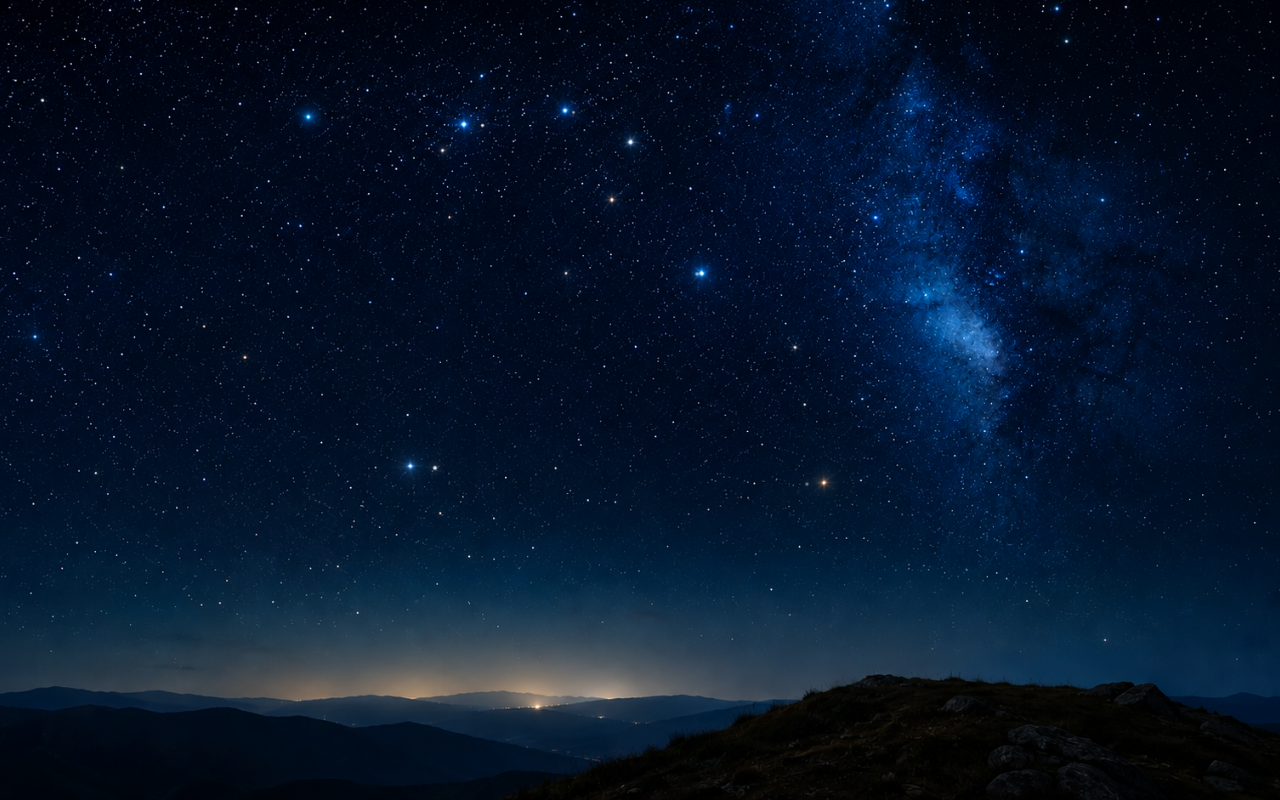
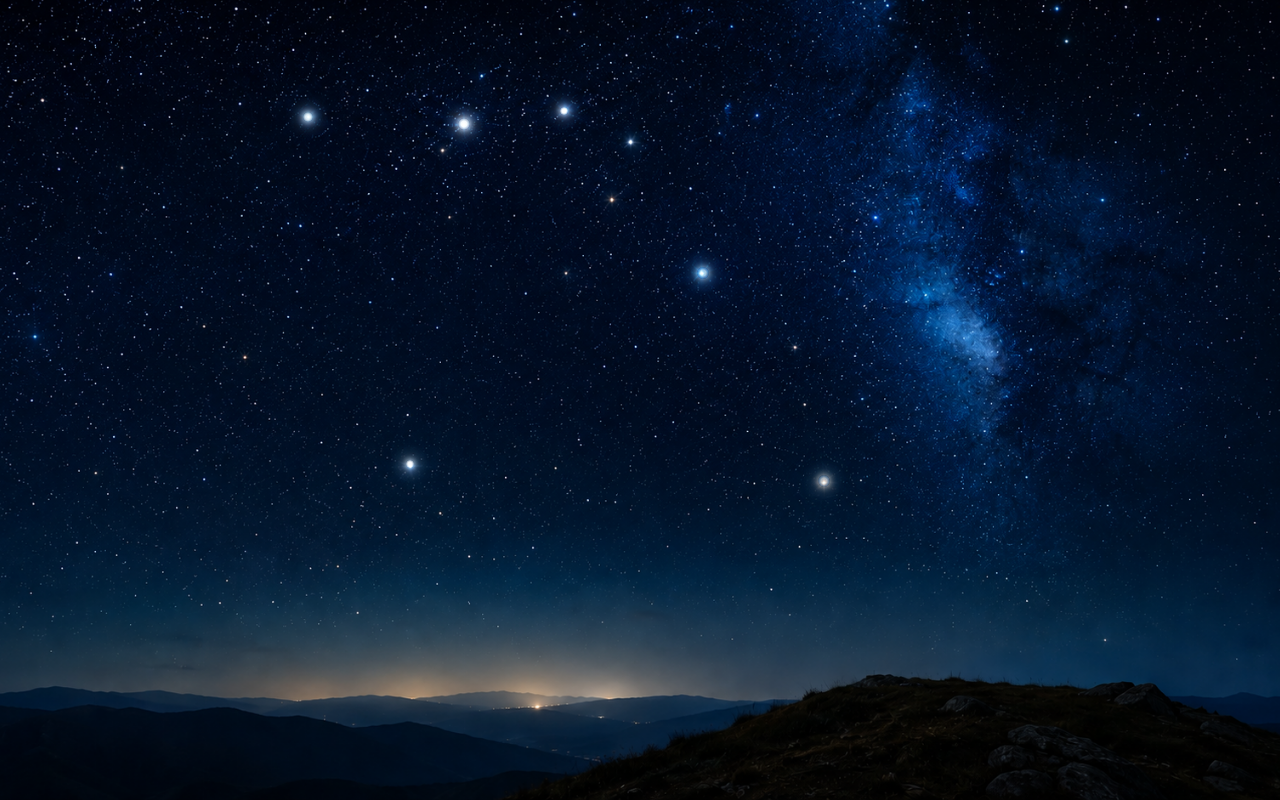
Before and after one commit to EusocialLab/firstproject, a Next.js app: page / in a window 1280 px wide. Built offline with nearby package versions, Linux system fonts and the light colour scheme.

Commit message:
Refactor legacy sky into reusable components

```diff
--- a/src/app/page.tsx
+++ b/src/app/page.tsx
@@ -1,61 +1,38 @@
-type Star = {
-  top: string;
-  left: string;
-  size: number;
-  delay: string;
-  duration: string;
-};
+'use client';
 
-const twinkleStars: Star[] = [
-  { top: '14.56%', left: '26.67%', size: 3, delay: '0s', duration: '3.2s' },
-  { top: '15.52%', left: '37.56%', size: 3, delay: '0.5s', duration: '3.6s' },
-  { top: '13.82%', left: '44.68%', size: 3, delay: '1s', duration: '3.1s' },
-  { top: '34.01%', left: '54.31%', size: 4, delay: '1.4s', duration: '3.8s' },
-  { top: '58.24%', left: '33.79%', size: 4, delay: '0.8s', duration: '3.4s' },
-  { top: '60.26%', left: '62.92%', size: 4, delay: '1.8s', duration: '3.7s' }
-];
+import { useMemo, type ReactNode } from 'react';
+import { legacyCopyPoint, imageSize } from '../constants/stars';
+import type { LegacyStar } from '../types/star';
+import { useStarField, mapImagePointToContainer } from '../hooks/useStarField';
+import { StarField } from '../components/stars/StarField';
+import { LegacyCopy } from '../components/legacy/LegacyCopy';
+import '../components/legacy/LegacyCopy.css';
 
-export default function HomePage(): JSX.Element {
+export default function HomePage(): ReactNode {
+  const { containerSize } = useStarField();
+
+  const legacyCopyPosition = useMemo(() => {
+    if (containerSize.width === 0 || containerSize.height === 0) {
+      return { left: 0, top: 0 };
+    }
+
+    return mapImagePointToContainer(
+      legacyCopyPoint.x,
+      legacyCopyPoint.y,
+      imageSize,
+      containerSize
+    );
+  }, [containerSize]);
+
+  const handleStarClick = (star: LegacyStar) => {
+    // TODO: Handle star click (e.g., show story modal, trigger Google auth)
+    console.log('Clicked star:', star.id);
+  };
+
   return (
-    <main
-      style={{
-        minHeight: '100vh',
-        width: '100%',
-        margin: 0,
-        padding: 0,
-        position: 'relative',
-        overflow: 'hidden',
-        backgroundImage: "url('/legacy-sky.png')",
-        backgroundSize: 'cover',
-        backgroundPosition: 'center',
-        backgroundRepeat: 'no-repeat'
-      }}
-    >
-      <style>{`
-        @keyframes twinkle {
-          0%, 100% { opacity: 1; transform: scale(1); }
-          50% { opacity: 0.3; transform: scale(0.75); }
-        }
-      `}</style>
-
-      {twinkleStars.map((star, index) => (
-        <span
-          key={index}
-          style={{
-            position: 'absolute',
-            top: star.top,
-            left: star.left,
-            width: `${star.size}px`,
-            height: `${star.size}px`,
-            borderRadius: '50%',
-            background: 'rgba(255, 255, 255, 0.95)',
-            boxShadow: '0 0 10px rgba(255, 255, 255, 0.8)',
-            animation: `twinkle ${star.duration} ease-in-out infinite`,
-            animationDelay: star.delay,
-            pointerEvents: 'none'
-          }}
-        />
-      ))}
+    <main style={{ minHeight: '100vh', width: '100%', margin: 0, padding: 0 }}>
+      <StarField onStarClick={handleStarClick} />
+      <LegacyCopy position={legacyCopyPosition} />
     </main>
   );
 }
--- /dev/null
+++ b/src/components/legacy/LegacyCopy.css
@@ -0,0 +1,27 @@
+.legacy-copy {
+  position: absolute;
+  display: flex;
+  flex-direction: column;
+  gap: 10px;
+  z-index: 2;
+  text-align: right;
+  pointer-events: none;
+  transform: translate(-100%, -100%);
+}
+
+.legacy-copy__line--small {
+  font-size: 14px;
+  font-weight: 300;
+  letter-spacing: 0.2em;
+  color: rgba(247, 242, 217, 0.85);
+  margin: 0;
+}
+
+.legacy-copy__line--large {
+  font-size: 25px;
+  font-weight: 320;
+  letter-spacing: 0.1em;
+  color: rgba(247, 242, 217, 0.88);
+  margin: 0;
+  line-height: 0.95;
+}
--- /dev/null
+++ b/src/components/legacy/LegacyCopy.tsx
@@ -0,0 +1,18 @@
+import type { ReactNode } from 'react';
+import type { Position } from '../../types/star';
+
+interface LegacyCopyProps {
+  position: Position;
+}
+
+export function LegacyCopy({ position }: LegacyCopyProps): ReactNode {
+  return (
+    <div
+      className="legacy-copy"
+      style={{ left: position.left, top: position.top }}
+    >
+      <p className="legacy-copy__line--small">EVERY LIFE LEAVES A LIGHT.</p>
+      <p className="legacy-copy__line--large">Preserve yours.</p>
+    </div>
+  );
+}
--- /dev/null
+++ b/src/components/stars/Star.tsx
@@ -0,0 +1,50 @@
+import type { ReactNode } from 'react';
+import type { LegacyStar, Position } from '../../types/star';
+
+interface StarProps {
+  star: LegacyStar;
+  mapped: Position;
+  onMouseEnter: () => void;
+  onMouseLeave: () => void;
+  onFocus: () => void;
+  onBlur: () => void;
+  onClick?: () => void;
+}
+
+export function Star({
+  star,
+  mapped,
+  onMouseEnter,
+  onMouseLeave,
+  onFocus,
+  onBlur,
+  onClick
+}: StarProps): ReactNode {
+  return (
+    <button
+      key={star.id}
+      type="button"
+      aria-label={star.label}
+      className="star-button"
+      onMouseEnter={onMouseEnter}
+      onMouseLeave={onMouseLeave}
+      onFocus={onFocus}
+      onBlur={onBlur}
+      onClick={onClick}
+      style={{
+        left: mapped.left,
+        top: mapped.top
+      }}
+    >
+      <span
+        className="star-inner"
+        style={{
+          width: `${star.size * 4}px`,
+          height: `${star.size * 4}px`,
+          animationDuration: star.duration,
+          animationDelay: star.delay
+        }}
+      />
+    </button>
+  );
+}
--- /dev/null
+++ b/src/components/stars/StarField.css
@@ -0,0 +1,86 @@
+@keyframes twinkle {
+  0%, 100% {
+    opacity: 0.65;
+    filter: brightness(1);
+  }
+
+  50% {
+    opacity: 1;
+    filter: brightness(1.8);
+  }
+}
+
+.star-field {
+  position: relative;
+  width: 100%;
+  height: 100vh;
+  margin: 0;
+  padding: 0;
+  overflow: hidden;
+  background-image: url('/legacy-sky.png');
+  background-size: cover;
+  background-position: center;
+  background-repeat: no-repeat;
+}
+
+.star-button {
+  position: absolute;
+  border: none;
+  background: none;
+  padding: 0;
+  margin: 0;
+  cursor: pointer;
+  outline: none;
+  transform: translate(-50%, -50%);
+  width: 32px;
+  height: 32px;
+  display: inline-flex;
+  align-items: center;
+  justify-content: center;
+  z-index: 2;
+}
+
+.star-button:hover,
+.star-button:focus-visible {
+  transform: translate(-50%, -50%) scale(1.18);
+}
+
+.star-inner {
+  position: absolute;
+  left: 50%;
+  top: 50%;
+  transform: translate(-50%, -50%);
+  border-radius: 50%;
+  background: radial-gradient(
+    circle,
+    rgba(255, 255, 255, 1) 0%,
+    rgba(230, 245, 255, 1) 35%,
+    rgba(160, 210, 255, 0.75) 55%,
+    rgba(120, 180, 255, 0) 100%
+  );
+  box-shadow:
+    0 0 6px rgba(255, 255, 255, 1),
+    0 0 16px rgba(170, 220, 255, 0.95),
+    0 0 34px rgba(90, 170, 255, 0.55);
+  animation-name: twinkle;
+  animation-timing-function: ease-in-out;
+  animation-iteration-count: infinite;
+}
+
+.star-button:hover .star-inner,
+.star-button:focus-visible .star-inner {
+  animation-play-state: paused;
+}
+
+.tooltip {
+  position: absolute;
+  transform: translateX(-50%);
+  padding: 8px 12px;
+  border-radius: 999px;
+  background: rgba(27, 27, 39, 0.96);
+  color: #fff;
+  font-size: 0.8rem;
+  white-space: nowrap;
+  pointer-events: none;
+  z-index: 10;
+}
--- /dev/null
+++ b/src/components/stars/StarField.tsx
@@ -0,0 +1,71 @@
+'use client';
+
+import { useMemo, type ReactNode } from 'react';
+import { legacyStars, imageSize } from '../../constants/stars';
+import type { LegacyStar } from '../../types/star';
+import { useStarField, mapImagePointToContainer } from '../../hooks/useStarField';
+import { Star } from './Star';
+import { StarTooltip } from './StarTooltip';
+import './StarField.css';
+
+interface StarFieldProps {
+  onStarClick?: (star: LegacyStar) => void;
+}
+
+export function StarField({ onStarClick }: StarFieldProps): ReactNode {
+  const { containerRef, containerSize, hoveredStarId, setHoveredStarId } = useStarField();
+
+  const hoveredStar = useMemo(
+    () => legacyStars.find((star) => star.id === hoveredStarId) ?? null,
+    [hoveredStarId]
+  );
+
+  const tooltipPosition = useMemo(() => {
+    if (!hoveredStar || containerSize.width === 0 || containerSize.height === 0) {
+      return { left: 0, top: 0 };
+    }
+
+    const mapped = mapImagePointToContainer(
+      hoveredStar.x,
+      hoveredStar.y,
+      imageSize,
+      containerSize
+    );
+
+    return {
+      left: mapped.left,
+      top: mapped.top - 36
+    };
+  }, [hoveredStar, containerSize]);
+
+  return (
+    <div
+      ref={containerRef}
+      className="star-field"
+    >
+      {legacyStars.map((star) => {
+        const mapped = mapImagePointToContainer(star.x, star.y, imageSize, containerSize);
+
+        return (
+          <Star
+            key={star.id}
+            star={star}
+            mapped={mapped}
+            onMouseEnter={() => setHoveredStarId(star.id)}
+            onMouseLeave={() => setHoveredStarId(null)}
+            onFocus={() => setHoveredStarId(star.id)}
+            onBlur={() => setHoveredStarId(null)}
+            onClick={() => onStarClick?.(star)}
+          />
+        );
+      })}
+
+      {hoveredStar ? (
+        <StarTooltip
+          position={tooltipPosition}
+          content={hoveredStar.description ?? hoveredStar.label}
+        />
+      ) : null}
+    </div>
+  );
+}
--- /dev/null
+++ b/src/components/stars/StarTooltip.tsx
@@ -0,0 +1,18 @@
+import type { ReactNode } from 'react';
+import type { Position } from '../../types/star';
+
+interface StarTooltipProps {
+  position: Position;
+  content: string;
+}
+
+export function StarTooltip({ position, content }: StarTooltipProps): ReactNode {
+  return (
+    <div
+      className="tooltip"
+      style={{ left: position.left, top: position.top }}
+    >
+      {content}
+    </div>
+  );
+}
--- /dev/null
+++ b/src/constants/stars.ts
@@ -0,0 +1,71 @@
+import type { LegacyStar, Size } from '../types/star';
+
+export const imageSize: Size = {
+  width: 1920,
+  height: 1080
+};
+
+export const legacyCopyPoint = { x: 1600, y: 900 };
+
+export const legacyStars: LegacyStar[] = [
+  {
+    id: 'star-1',
+    x: 512,
+    y: 158,
+    size: 2.5,
+    label: 'Aurora Legacy',
+    description: 'A quiet star near the horizon.',
+    delay: '0s',
+    duration: '3.2s'
+  },
+  {
+    id: 'star-2',
+    x: 722,
+    y: 168,
+    size: 3,
+    label: 'Memory Flame',
+    description: 'A flicker of a hidden story.',
+    delay: '0.5s',
+    duration: '3.6s'
+  },
+  {
+    id: 'star-3',
+    x: 858,
+    y: 150,
+    size: 2,
+    label: 'Glowing Remembrance',
+    description: 'A gentle pulse in the night.',
+    delay: '1s',
+    duration: '3.1s'
+  },
+  {
+    id: 'star-4',
+    x: 1045,
+    y: 369,
+    size: 3,
+    label: 'Legacy Spark',
+    description: 'A warm point in the galactic field.',
+    delay: '1.4s',
+    duration: '3.8s'
+  },
+  {
+    id: 'star-5',
+    x: 650,
+    y: 627,
+    size: 2,
+    label: 'Reflected Wisdom',
+    description: 'A star that holds a quiet lesson.',
+    delay: '0.8s',
+    duration: '3.4s'
+  },
+  {
+    id: 'star-6',
+    x: 1208,
+    y: 650,
+    size: 3,
+    label: 'Legacy Beacon',
+    description: 'A guiding light across the canvas.',
+    delay: '1.8s',
+    duration: '3.7s'
+  }
+];
--- /dev/null
+++ b/src/hooks/useStarField.ts
@@ -0,0 +1,60 @@
+'use client';
+
+import { useEffect, useMemo, useRef, useState } from 'react';
+import type { Position, Size } from '../types/star';
+
+export function mapImagePointToContainer(
+  x: number,
+  y: number,
+  imageSize: Size,
+  containerSize: Size
+): Position {
+  const scale = Math.max(
+    containerSize.width / imageSize.width,
+    containerSize.height / imageSize.height
+  );
+
+  const displayedWidth = imageSize.width * scale;
+  const displayedHeight = imageSize.height * scale;
+
+  const offsetX = (containerSize.width - displayedWidth) / 2;
+  const offsetY = (containerSize.height - displayedHeight) / 2;
+
+  return {
+    left: x * scale + offsetX,
+    top: y * scale + offsetY
+  };
+}
+
+export function useStarField() {
+  const containerRef = useRef<HTMLDivElement | null>(null);
+  const [containerSize, setContainerSize] = useState<Size>({ width: 0, height: 0 });
+  const [hoveredStarId, setHoveredStarId] = useState<string | null>(null);
+
+  useEffect(() => {
+    if (!containerRef.current) {
+      return;
+    }
+
+    const updateSize = () => {
+      const bounds = containerRef.current?.getBoundingClientRect();
+      if (bounds) {
+        setContainerSize({ width: bounds.width, height: bounds.height });
+      }
+    };
+
+    updateSize();
+
+    const observer = new ResizeObserver(updateSize);
+    observer.observe(containerRef.current);
+
+    return () => observer.disconnect();
+  }, []);
+
+  return {
+    containerRef,
+    containerSize,
+    hoveredStarId,
+    setHoveredStarId
+  };
+}
--- /dev/null
+++ b/src/types/star.ts
@@ -0,0 +1,20 @@
+export type Size = {
+  width: number;
+  height: number;
+};
+
+export type Position = {
+  left: number;
+  top: number;
+};
+
+export type LegacyStar = {
+  id: string;
+  x: number;
+  y: number;
+  size: number;
+  label: string;
+  description?: string;
+  delay: string;
+  duration: string;
+};
```
Also changed, not shown: 2 other files (tests, documents, lock files or other folders).
